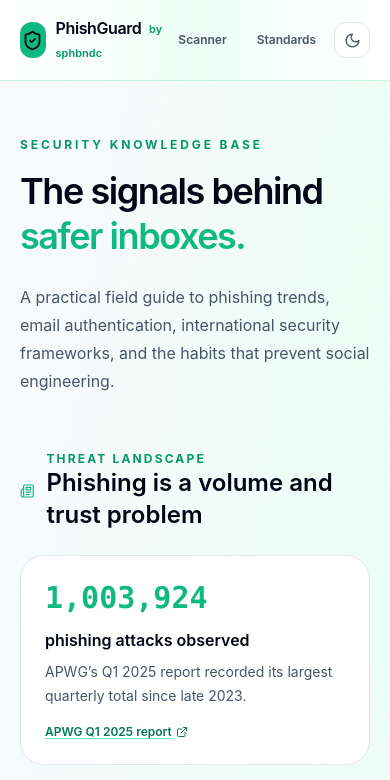
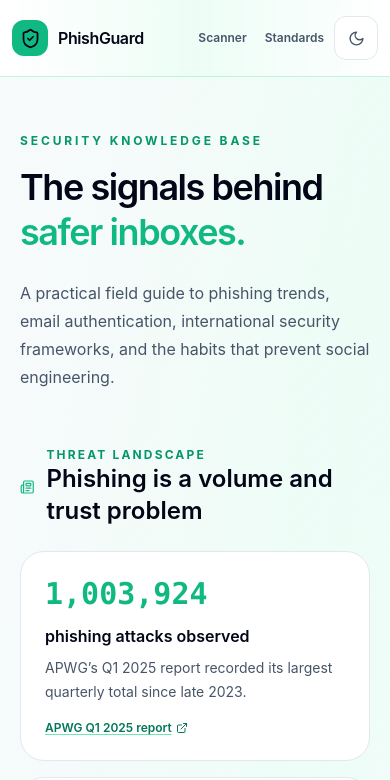
Before and after one commit to sphbndc/phishguard, a Next.js app in the folder frontend/: page /tips in a window 390 px wide. Shown: the top 780 px of the page. Built offline with nearby package versions, Linux system fonts and the light colour scheme.

Commit message:
Harden responsive layouts for mobile screens

```diff
--- a/frontend/components/site-header.tsx
+++ b/frontend/components/site-header.tsx
@@ -5,14 +5,14 @@ import { ThemeToggle } from "./theme-toggle";
 export function SiteHeader() {
   return (
     <nav className="border-b border-emerald-200/70 bg-gradient-to-r from-white/95 via-emerald-50/90 to-white/95 backdrop-blur transition-colors duration-200 dark:border-emerald-900/60 dark:from-zinc-950/95 dark:via-emerald-950/70 dark:to-zinc-950/95">
-      <div className="mx-auto flex max-w-7xl items-center justify-between px-5 py-4 lg:px-8">
-        <Link href="/scanner" className="flex items-center gap-2.5 font-semibold tracking-tight text-slate-950 dark:text-white">
+      <div className="mx-auto flex max-w-7xl items-center justify-between gap-3 px-3 py-4 sm:px-5 lg:px-8">
+        <Link href="/" className="flex min-w-0 items-center gap-2.5 whitespace-nowrap font-semibold tracking-tight text-slate-950 dark:text-white">
           <span className="grid h-9 w-9 place-items-center rounded-xl bg-emerald-500 text-slate-950"><ShieldCheck size={21} /></span>
-          <span>PhishGuard <small className="ml-1 align-middle text-[11px] font-semibold tracking-normal text-emerald-600">by sphbndc</small></span>
+          <span>PhishGuard <small className="ml-1 align-middle text-[11px] font-semibold tracking-normal text-emerald-600 max-[420px]:hidden">by sphbndc</small></span>
         </Link>
-        <div className="flex items-center gap-1.5 sm:gap-3">
-          <Link href="/scanner" className="rounded-lg px-3 py-2 text-xs font-semibold text-slate-600 hover:bg-emerald-50 hover:text-emerald-700 dark:text-slate-300 dark:hover:bg-emerald-950/50 dark:hover:text-emerald-300">Scanner</Link>
-          <Link href="/tips" className="rounded-lg px-3 py-2 text-xs font-semibold text-slate-600 hover:bg-emerald-50 hover:text-emerald-700 dark:text-slate-300 dark:hover:bg-emerald-950/50 dark:hover:text-emerald-300">Standards</Link>
+        <div className="flex shrink-0 items-center gap-0.5 sm:gap-3">
+          <Link href="/scanner" className="inline-flex min-h-11 items-center rounded-lg px-2 py-2 text-xs font-semibold text-slate-600 hover:bg-emerald-50 hover:text-emerald-700 dark:text-slate-300 dark:hover:bg-emerald-950/50 dark:hover:text-emerald-300 sm:px-3">Scanner</Link>
+          <Link href="/tips" className="inline-flex min-h-11 items-center rounded-lg px-2 py-2 text-xs font-semibold text-slate-600 hover:bg-emerald-50 hover:text-emerald-700 dark:text-slate-300 dark:hover:bg-emerald-950/50 dark:hover:text-emerald-300 sm:px-3">Standards</Link>
           <ThemeToggle />
         </div>
       </div>
--- a/frontend/components/theme-toggle.tsx
+++ b/frontend/components/theme-toggle.tsx
@@ -7,10 +7,10 @@ import { useSyncExternalStore } from "react";
 export function ThemeToggle() {
   const { resolvedTheme, setTheme } = useTheme();
   const mounted = useSyncExternalStore(() => () => {}, () => true, () => false);
-  if (!mounted) return <span className="h-9 w-9" aria-hidden="true" />;
+  if (!mounted) return <span className="h-11 w-11" aria-hidden="true" />;
   const dark = resolvedTheme === "dark";
   return (
-    <button type="button" onClick={() => setTheme(dark ? "light" : "dark")} aria-label={`Switch to ${dark ? "light" : "dark"} mode`} title={`Switch to ${dark ? "light" : "dark"} mode`} className="grid h-9 w-9 place-items-center rounded-xl border border-slate-200 bg-white text-slate-600 transition hover:border-emerald-400 hover:text-emerald-600 dark:border-zinc-700 dark:bg-zinc-900 dark:text-zinc-300">
+    <button type="button" onClick={() => setTheme(dark ? "light" : "dark")} aria-label={`Switch to ${dark ? "light" : "dark"} mode`} title={`Switch to ${dark ? "light" : "dark"} mode`} className="grid h-11 w-11 place-items-center rounded-xl border border-slate-200 bg-white text-slate-600 transition hover:border-emerald-400 hover:text-emerald-600 dark:border-zinc-700 dark:bg-zinc-900 dark:text-zinc-300">
       {dark ? <Sun size={17} /> : <Moon size={17} />}
     </button>
   );
--- a/frontend/components/ui/stack-spread.tsx
+++ b/frontend/components/ui/stack-spread.tsx
@@ -19,7 +19,7 @@ import {
   useTransform,
   type MotionValue,
 } from "motion/react";
-import { useRef } from "react";
+import { useEffect, useRef, useState } from "react";
 
 type SignalCard = {
   title: string;
@@ -42,19 +42,21 @@ const SIGNALS: SignalCard[] = [
   { title: "Verdict", detail: "Action guidance", icon: TriangleAlert, tone: "from-teal-300 to-teal-600", x: 13, y: 39, rotate: -4 },
 ];
 
-function SignalTile({ signal, progress, index, reduced }: { signal: SignalCard; progress: MotionValue<number>; index: number; reduced: boolean }) {
+function SignalTile({ signal, progress, index, reduced, mobile }: { signal: SignalCard; progress: MotionValue<number>; index: number; reduced: boolean; mobile: boolean }) {
   const Icon = signal.icon;
-  const translate = useTransform(progress, (value) => `translate(-50%, -50%) translate(${signal.x * value}vw, ${signal.y * value}vh)`);
+  const targetX = signal.x * (mobile ? 0.58 : 1);
+  const targetY = signal.y * (mobile ? 0.72 : 1);
+  const translate = useTransform(progress, (value) => `translate(-50%, -50%) translate(${targetX * value}vw, ${targetY * value}vh)`);
   const rotate = useTransform(progress, [0, 0.28, 1], [signal.rotate, signal.rotate * 0.15, signal.rotate]);
   const scale = useTransform(progress, [0, 0.25, 1], [0.86, 1, 1]);
 
   return (
     <motion.article
-      className={`absolute left-1/2 top-1/2 h-32 w-48 rounded-2xl border border-white/20 bg-gradient-to-br ${signal.tone} p-4 text-zinc-950 shadow-2xl shadow-black/30 sm:h-40 sm:w-60 sm:p-5`}
+      className={`absolute left-1/2 top-1/2 h-28 w-40 rounded-2xl border border-white/20 bg-gradient-to-br ${signal.tone} p-3.5 text-zinc-950 shadow-2xl shadow-black/30 sm:h-40 sm:w-60 sm:p-5`}
       style={{ transform: translate, rotate: reduced ? 0 : rotate, scale, zIndex: index + 1 }}
     >
       <div className="flex items-start justify-between"><span className="grid h-9 w-9 place-items-center rounded-xl bg-white/35"><Icon size={18} /></span><span className="font-mono text-[10px] font-bold uppercase tracking-widest opacity-60">0{index + 1}</span></div>
-      <h3 className="mt-6 text-lg font-bold tracking-tight sm:text-xl">{signal.title}</h3>
+      <h3 className="mt-5 text-base font-bold tracking-tight sm:mt-6 sm:text-xl">{signal.title}</h3>
       <p className="mt-1 text-xs font-medium opacity-70">{signal.detail}</p>
     </motion.article>
   );
@@ -62,7 +64,15 @@ function SignalTile({ signal, progress, index, reduced }: { signal: SignalCard;
 
 export default function StackSpread({ scrollLength = 210 }: { scrollLength?: number }) {
   const stageRef = useRef<HTMLDivElement>(null);
+  const [mobile, setMobile] = useState(false);
   const reduced = useReducedMotion() === true;
+  useEffect(() => {
+    const query = window.matchMedia("(max-width: 640px)");
+    const update = () => setMobile(query.matches);
+    update();
+    query.addEventListener("change", update);
+    return () => query.removeEventListener("change", update);
+  }, []);
   const { scrollYProgress } = useScroll({ target: stageRef, offset: ["start start", "end end"] });
   const progress = useSpring(scrollYProgress, { stiffness: 80, damping: 24, mass: 0.7 });
   const copyOpacity = useTransform(progress, [0.18, 0.5], [0, 1]);
@@ -79,7 +89,7 @@ export default function StackSpread({ scrollLength = 210 }: { scrollLength?: num
           <p className="mx-auto mt-5 max-w-md text-sm leading-6 text-zinc-400 sm:text-base">Scroll to separate the layers PhishGuard checks before it recommends your next safe action.</p>
         </motion.div>
         <div className="absolute inset-0 z-10">
-          {SIGNALS.map((signal, index) => <SignalTile key={signal.title} signal={signal} progress={progress} index={index} reduced={reduced} />)}
+          {SIGNALS.map((signal, index) => <SignalTile key={signal.title} signal={signal} progress={progress} index={index} reduced={reduced} mobile={mobile} />)}
         </div>
         <motion.p className="absolute bottom-8 z-30 text-[10px] font-bold uppercase tracking-[.25em] text-emerald-300/70" style={{ opacity: hintOpacity }}>Scroll to inspect</motion.p>
       </div>
```
